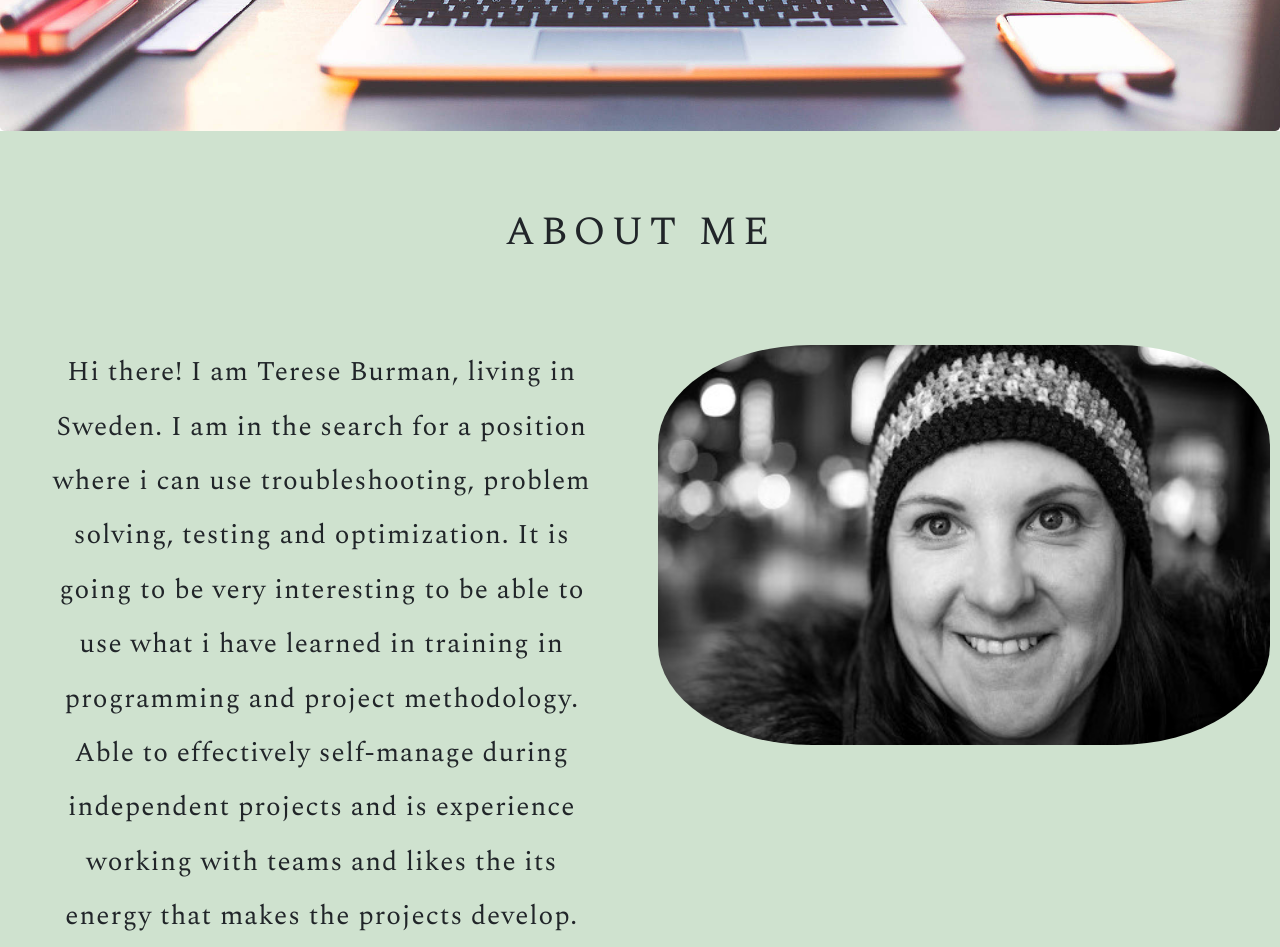
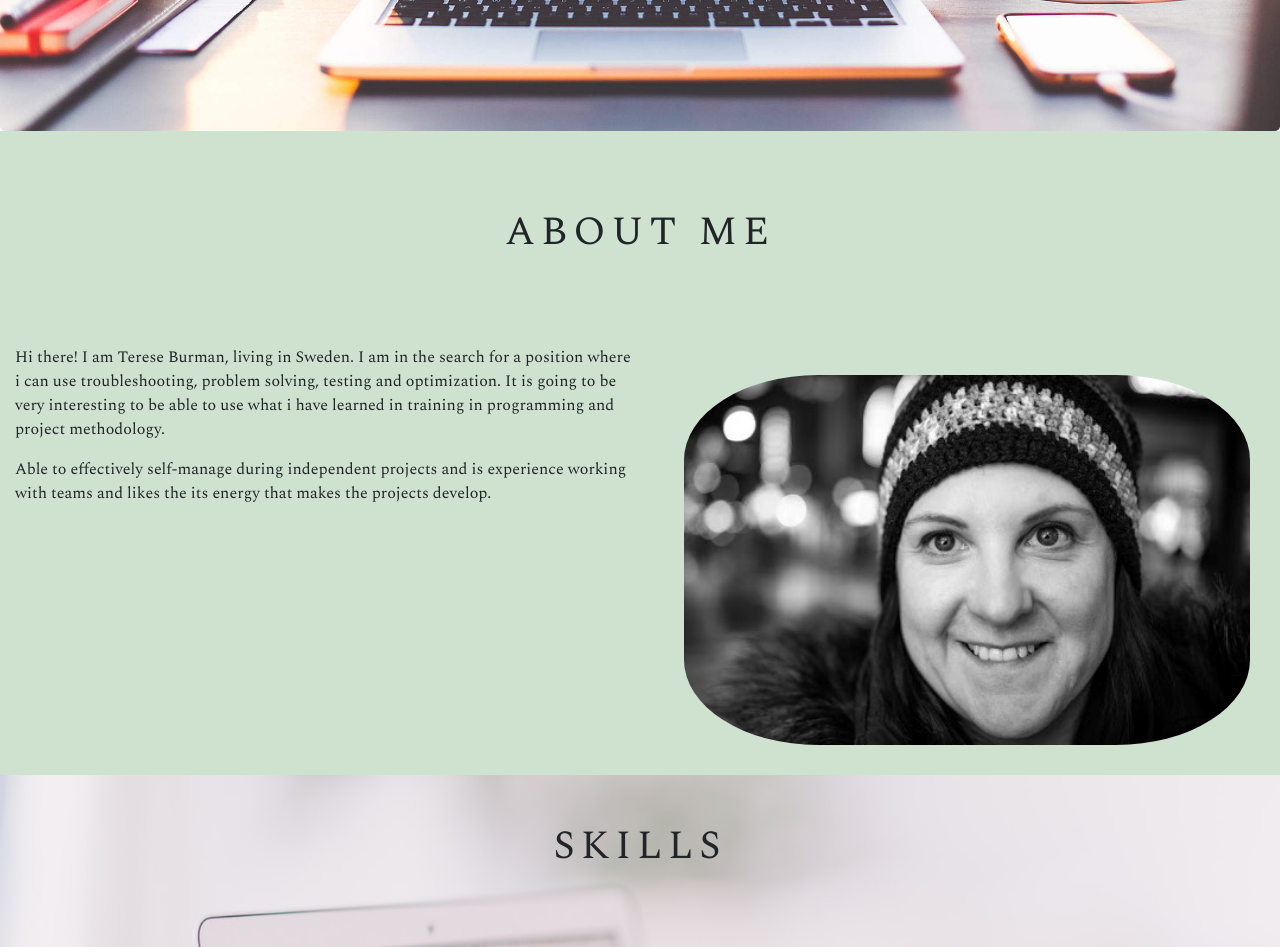
Before and after one commit to Code-Institute-Submissions/my-first-milestone, a plain HTML site: page index.html in a window 1280 px wide. Shown: the part 780-1727 px from the top of the page. Drawn offline with nearby package versions, Linux system fonts and the light colour scheme.

Commit message:
change margin in about

```diff
--- a/main.css
+++ b/main.css
@@ -205,7 +205,8 @@ li {
 
 #about {
     width: 100vw;
-    display: inline-table;
+    display: flex;
+    box-sizing: border-box;
     position: relative;
     background-color: #cfe2cf;
 
@@ -216,28 +217,34 @@ li {
     background-size: cover;
 }
 
-#about .container-fluid p {
-    margin: auto;
-    padding-right: 50px;
-    padding-left: 25px;
+#about .row-table .container-fluid p {
+    margin: 15px;
+    padding: 15px;
     text-align: center;
     text-decoration: none;
     letter-spacing: 1px;
     font-size: 1.7em;
     line-height: 2;
+    justify-content: space-around;
 
 }
+.row-box {
+    display: flex;
+    flex-wrap: wrap;
+    justify-content: center;
+    margin-left: -15px;
+    margin-right: -15px;
+}
 
-.row-table .section-column {
-    display: flex;
+.row .column-box  {
+    flex:50%;
     box-sizing: border-box;
-    padding: 0 25px 70px 25px;
-    justify-content: center;
-    align-items: center;
 
 }
 .box2 img {
     height: 400px;
+    margin: 15px;
+    padding:15px;
     border-radius: 25%;
     z-index: 1;
 
```
